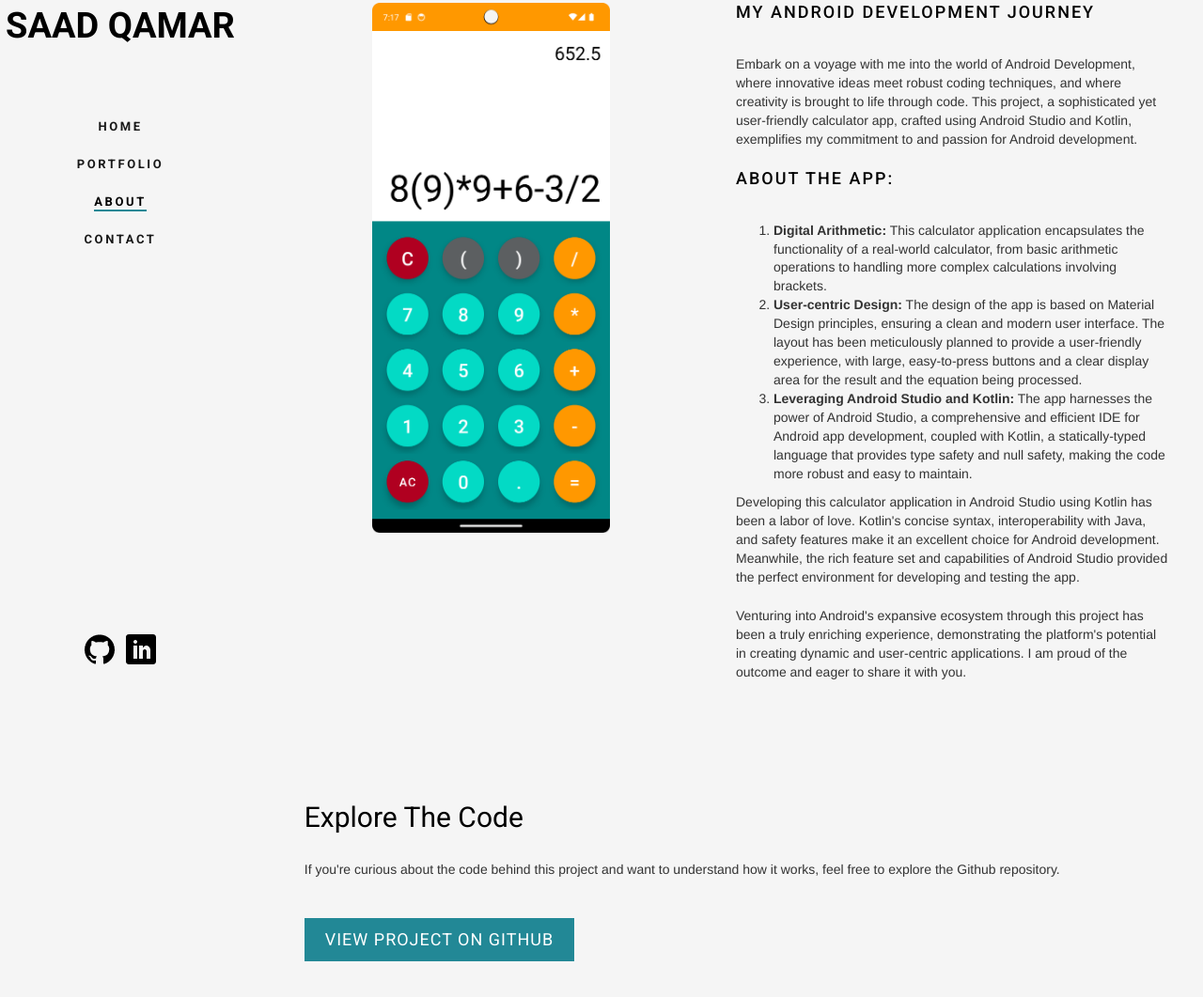
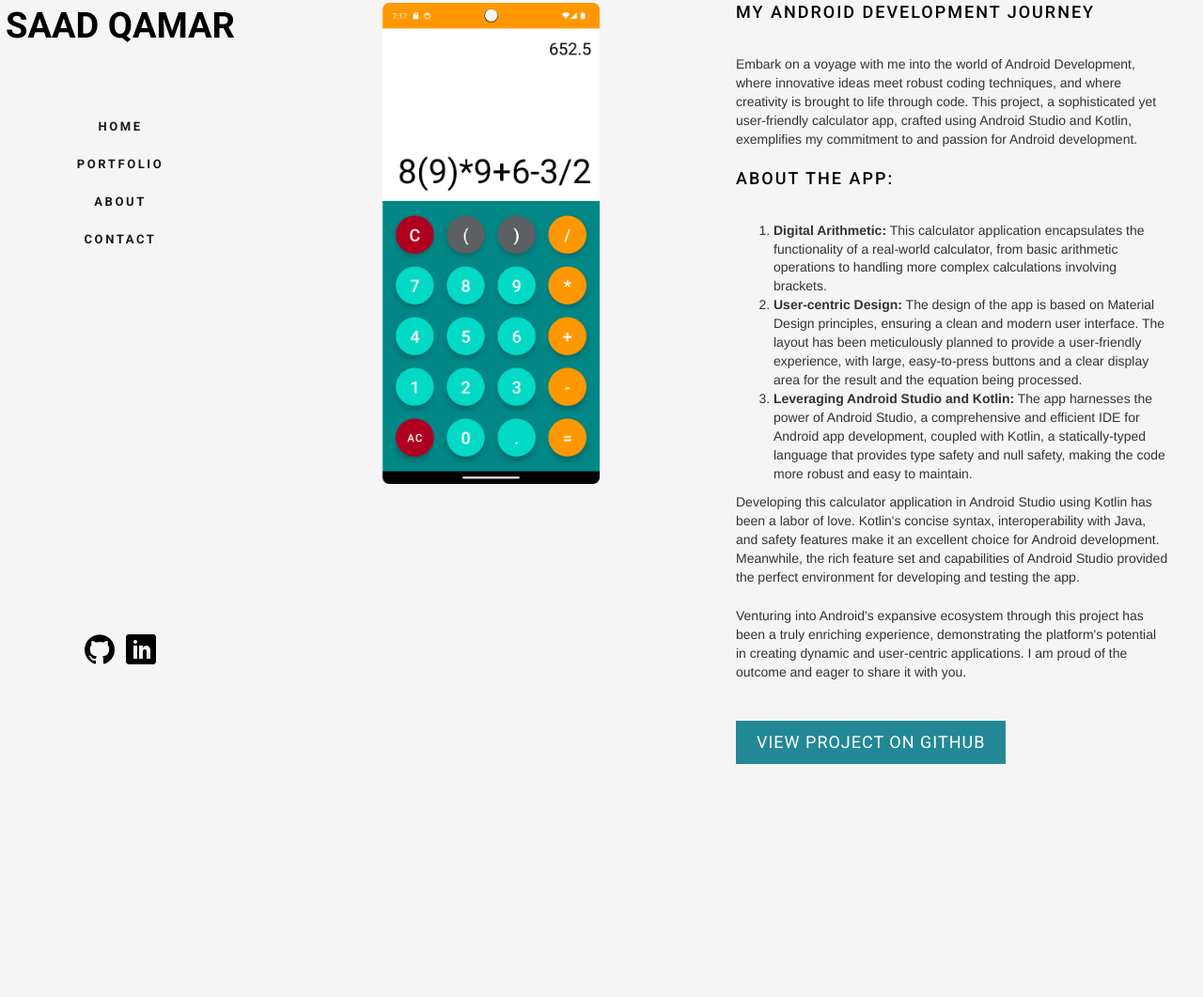
Before and after one commit to SaadQamar1/SaadQamar_Portfolio, a plain HTML site: page calculator.html in a window 1280 px wide. Shown: the part 53-1114 px from the top of the page at 94% size. After the commit the page ends 982 px from the top, so only its background shows below. Drawn offline with Linux system fonts and the light colour scheme.

Commit message:
Added final edits to current projects

```diff
--- a/calculator.html
+++ b/calculator.html
@@ -43,7 +43,7 @@
 				<ul>
 					<li><a href="index.html">Home</a></li>
 					<li><a href="portfolio.html">Portfolio</a></li>
-					<li class="fh5co-active"><a href="about.html">About</a></li>
+					<li><a href="about.html">About</a></li>
 					<li><a href="contact.html">Contact</a></li>
 				</ul>
 			</nav>
@@ -61,7 +61,7 @@
 			<div class="fh5co-narrow-content">
 				<div class="row row-bottom-padded-md">
 					<div class="col-md-6 animate-box" data-animate-effect="fadeInLeft">
-						<img class="img-responsive" src="images/calculator.png" alt="" style="max-width:55%; height:auto; display:block; margin:auto;">
+						<img class="img-responsive" src="images/calculator.png" alt="" style="max-width:50%; height:auto; display:block; margin:auto;">
 					</div>
 					<div class="col-md-6 animate-box" data-animate-effect="fadeInLeft">
 						<h2 class="fh5co-heading"> MY ANDROID DEVELOPMENT JOURNEY</h2>
@@ -90,17 +90,8 @@
 				<p>
 					Venturing into Android's expansive ecosystem through this project has been a truly enriching experience, demonstrating the platform's potential in creating dynamic and user-centric applications. I am proud of the outcome and eager to share it with you.
 				</p>
+				<a href="https://github.com/SaadQamar1/Calculator-Android" target="_blank" class="btn btn-primary">View Project on Github</a>
 			</div>
-		</div>
-		<div class="col-md-6 col-md-offset-3 col-md-pull-3 animate-box" data-animate-effect="fadeInLeft" style="margin-top:50px; margin-bottom:50px; margin-left:240px;">
-			<div class="container">
-				<div class="bottom-content">
-					<h2>Explore The Code</h2>
-					<p>If you're curious about the code behind this project and want to understand how it works, feel free to explore the Github repository.</p>
-					<a href="https://github.com/SaadQamar1/Calculator-Android" target="_blank" class="btn btn-primary">View Project on Github</a>
-				</div>
-			</div>
-	</div>
 	</div>
 </div>
 </div>
```
Also changed, not shown: cProject.html (+1 -10 lines), javaProject.html (+2 -9 lines), pythonProject.html (+2 -9 lines).
